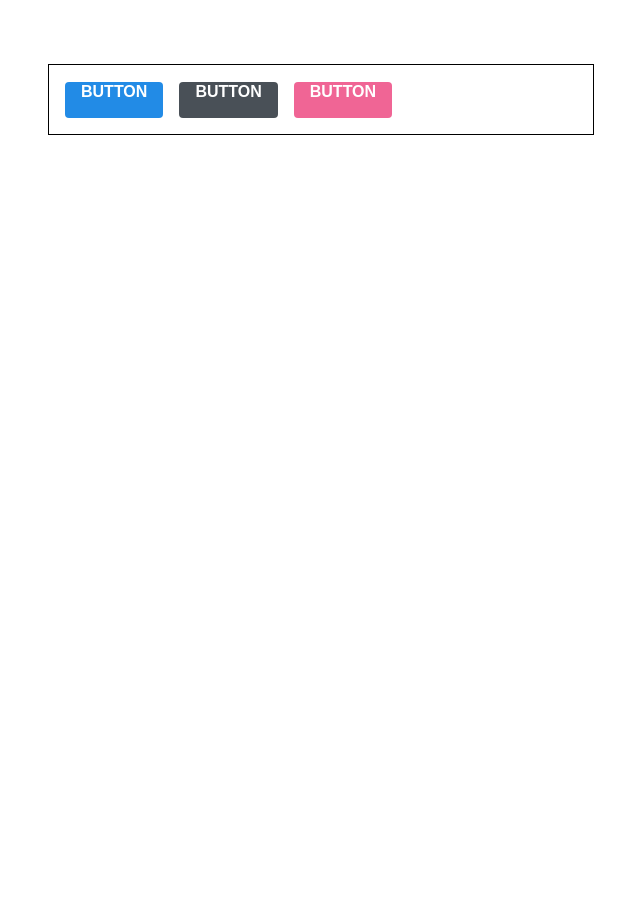
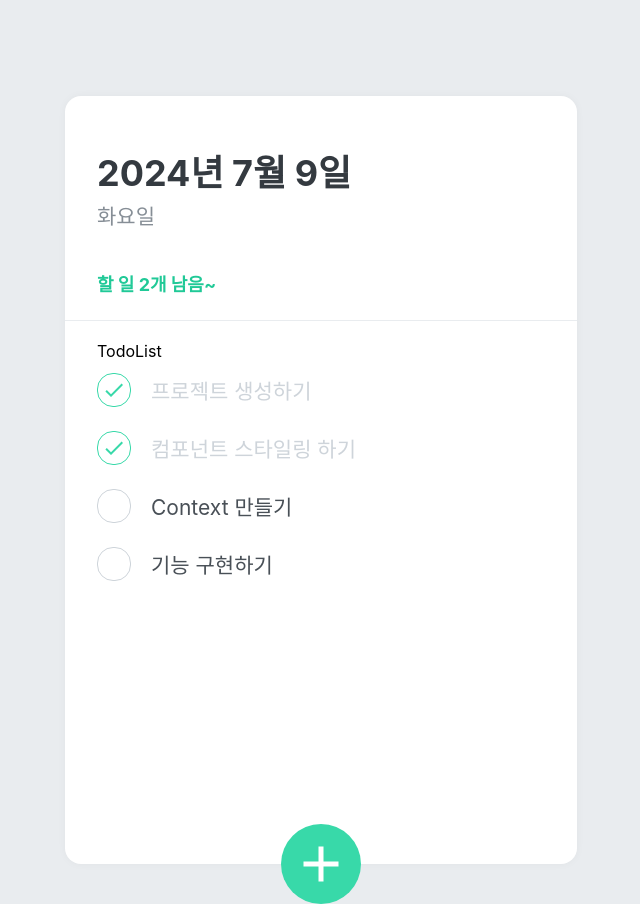
Before and after one commit to sejiniyam/react_study, a React (Create React App) app: page / in a window 1280 px wide. Shown: the whole page, without its empty margins (319-959 px from the left). Before the commit the page ends 800 px from the top, so only its background shows below. Built offline with nearby package versions, Linux system fonts and the light colour scheme.

Commit message:
멋진 투두리스트 만들기 : 컴포넌트 생성

```diff
--- a/package.json
+++ b/package.json
@@ -10,6 +10,7 @@
     "polished": "^4.3.1",
     "react": "^18.3.1",
     "react-dom": "^18.3.1",
+    "react-icons": "^5.2.1",
     "react-scripts": "5.0.1",
     "styled-components": "^6.1.11",
     "web-vitals": "^2.1.4"
--- a/src/Counter.js
+++ b/src/Counter.js
@@ -1,4 +1,3 @@
-import { toHaveErrorMessage } from "@testing-library/jest-dom/dist/matchers";
 import React, { Component } from "react";
 
 // useState 이용해서 컴포넌트 동적 값 관리하기
--- /dev/null
+++ b/src/TodoList/ToCreate.js
@@ -0,0 +1,98 @@
+import React, { useState } from "react";
+import styled, { css } from "styled-components";
+import { MdAdd } from "react-icons/md";
+
+const CircleButton = styled.div`
+    background : #38d9a9;
+    &:hover {
+        background : #63e6be;
+    }
+    &:active {
+        background : #20c997;
+    }
+
+    z-index: 5;
+    cursor: pointer;
+    width: 80px;
+    height: 80px;
+    display: block;
+    align-items: center;
+    justify-content: center;
+    font-size: 60px;
+    position: absolute;
+    left: 50%;
+    bottom: 0px;
+    transform: translate(-50%, 50%);
+    color: white;
+    border-radius: 50%;
+    border: none;
+    outline: none;
+    display: flex;
+    align-items: center;
+    justify-content: center;
+
+    transition: 0.125s all ease-in;
+    ${props =>
+        props.open &&
+        css`
+        background: #ff6b6b;
+        &:hover {
+            background: #ff8787;
+        }
+        &:active {
+            background: #fa5252;
+        }
+        transform: translate(-50%, 50%) rotate(45deg);
+        `}
+`;
+
+const InsertFormPositioner = styled.div`
+    width : 100%;
+    bottom : 0;
+    left : 0;
+    position : absolute;
+`;
+
+const InsertForm = styled.form`
+    background : #f8f9fa;
+    padding-left : 32px;
+    padding-top : 32px;
+    padding-right : 32px;
+    padding-bottom : 72px;
+
+    border-bottom-left-radius : 16px;
+    border-bottom-right-radius : 16px;
+    border-top : 1px solid #e9ecef;
+`;
+
+const Input = styled.input`
+    padding : 12px;
+    border-radius : 4px;
+    border : 1px solid #dee2e6;
+    width : 100%;
+    outline : none;
+    font-size : 18px;
+    box-sizing : border-box;
+`;
+
+function TodoCreate () {
+    const [ open, setOpen ] = useState(false);
+    const onToggle = () => setOpen(!open);
+
+    return (
+        <>
+            {open && (
+                <InsertFormPositioner>
+                    <InsertForm>
+                        <Input autoFocus placeholder="할 일 입력하고 enter 눌러주셈~" />
+                    </InsertForm>
+                </InsertFormPositioner>
+            )}
+            <CircleButton onClick={onToggle} open={open}>
+                <MdAdd />
+            </CircleButton>
+        </>
+    );
+}
+
+export default TodoCreate;
--- /dev/null
+++ b/src/TodoList/TodoHead.js
@@ -0,0 +1,40 @@
+import React from "react";
+import styled from "styled-components";
+
+const TodoHeadBlock = styled.div`
+    padding-top: 48px;
+    padding-left: 32px;
+    padding-right: 32px;
+    padding-bottom: 24px;
+    border-bottom: 1px solid #e9ecef;
+    h1 {
+    margin: 0;
+    font-size: 36px;
+    color: #343a40;
+    }
+    .day {
+    margin-top: 4px;
+    color: #868e96;
+    font-size: 21px;
+    }
+    .tasks-left {
+    color: #20c997;
+    font-size: 18px;
+    margin-top: 40px;
+    font-weight: bold;
+    }
+`;
+
+function TodoHead () {
+    return (
+        <>
+            <TodoHeadBlock>
+                <h1>2024년 7월 9일</h1>
+                <div className="day">화요일</div>
+                <div className="tasks-left">할 일 2개 남음~</div>
+            </TodoHeadBlock>
+        </>
+    );
+}
+
+export default TodoHead;
--- /dev/null
+++ b/src/TodoList/TodoItem.js
@@ -0,0 +1,74 @@
+import React from "react";
+import styled, { css } from "styled-components";
+import { MdDone, MdDelete } from "react-icons/md";
+
+const Remove = styled.div`
+  display: flex;
+  align-items: center;
+  justify-content: center;
+  color: #dee2e6;
+  font-size: 24px;
+  cursor: pointer;
+  &:hover {
+    color: #ff6b6b;
+  }
+  display: none;
+`;
+
+const TodoItemBlock = styled.div`
+  display: flex;
+  align-items: center;
+  padding-top: 12px;
+  padding-bottom: 12px;
+  &:hover {
+    ${Remove} {
+      display: initial;
+    }
+  }
+`;
+
+const CheckCircle = styled.div`
+  width: 32px;
+  height: 32px;
+  border-radius: 16px;
+  border: 1px solid #ced4da;
+  font-size: 24px;
+  display: flex;
+  align-items: center;
+  justify-content: center;
+  margin-right: 20px;
+  cursor: pointer;
+  ${props =>
+    props.done &&
+    css`
+      border: 1px solid #38d9a9;
+      color: #38d9a9;
+    `}
+`;
+
+const Text = styled.div`
+  flex: 1;
+  font-size: 21px;
+  color: #495057;
+  ${props =>
+    props.done &&
+    css`
+      color: #ced4da;
+    `}
+`;
+
+function TodoItem ({ id, done, text }) {
+    return (
+        <>
+            <TodoItemBlock>
+                <CheckCircle done={done}>{done && <MdDone />}</CheckCircle>
+                <Text done={done}>{text}</Text>
+                <Remove>
+                    <MdDelete />
+                </Remove>
+            </TodoItemBlock>
+        </>
+    );
+}
+
+export default TodoItem;
--- /dev/null
+++ b/src/TodoList/TodoList.js
@@ -0,0 +1,26 @@
+import React from "react";
+import styled from "styled-components";
+import TodoItem from "./TodoItem";
+
+const TodoListBlock = styled.div`
+    flex: 1;
+    padding: 20px 32px;
+    padding-bottom: 48px;
+    over-flow-y: auto;
+
+`;
+
+function TodoList () {
+    return (
+        <>
+            <TodoListBlock>TodoList
+                <TodoItem text="프로젝트 생성하기" done={true}/>
+                <TodoItem text="컴포넌트 스타일링 하기" done={true} />
+                <TodoItem text="Context 만들기" done={false} />
+                <TodoItem text="기능 구현하기" done={false} />
+            </TodoListBlock>
+        </>
+    );
+}
+
+export default TodoList;
--- /dev/null
+++ b/src/TodoList/TodoTemplate.js
@@ -0,0 +1,30 @@
+import React from "react";
+import styled from "styled-components";
+
+// 중앙에 보여질 흰색 템플릿 박스
+const TodoTemplateBlock = styled.div`
+    width: 512px;
+    height: 768px;
+
+    position: relative; /* 추후 박스 하단에 추가 버튼을 위치시키기 위한 설정 */
+    background: white;
+    border-radius: 16px;
+    box-shadow: 0 0 8px 0 rgba(0, 0, 0, 0.04);
+
+    margin: 0 auto; /* 페이지 중앙에 나타나도록 설정 */
+
+    margin-top: 96px;
+    margin-bottom: 32px;
+    display: flex;
+    flex-direction: column;
+`;
+
+function TodoTemplate ({ children }) {
+    return (
+        <>
+            <TodoTemplateBlock>{ children }</TodoTemplateBlock>
+        </>
+    );
+}
+
+export default TodoTemplate;
--- /dev/null
+++ b/src/TodoListApp.js
@@ -0,0 +1,28 @@
+import React from "react";
+import { createGlobalStyle } from "styled-components";
+import TodoTemplate from "./TodoList/TodoTemplate";
+import TodoHead from "./TodoList/TodoHead";
+import TodoList from "./TodoList/TodoList";
+import TodoCreate from "./TodoList/ToCreate";
+
+// 배경 회색
+const GlobalStyle = createGlobalStyle`
+    body {
+        background : #e9ecef;
+    }
+`;
+
+function TodoListApp() {
+    return (
+        <>
+            <GlobalStyle />
+            <TodoTemplate>
+                <TodoHead />
+                <TodoList />
+                <TodoCreate />
+            </TodoTemplate>
+        </>
+    );
+}
+
+export default TodoListApp;
--- a/src/index.js
+++ b/src/index.js
@@ -5,7 +5,8 @@
 // import Status from './Status';
 import reportWebVitals from './reportWebVitals';
 // import Counter from './Counter';
-import StyleApp from './StyleApp';
+// import StyleApp from './StyleApp';
+import TodoListApp from './TodoListApp';
 
 const root = ReactDOM.createRoot(document.getElementById('root'));
 root.render(
@@ -13,7 +14,8 @@
     {/* <App /> */}
     {/* <Status /> */}
     {/* <Counter /> */}
-    <StyleApp />
+    {/* <StyleApp /> */}
+    <TodoListApp />
   </React.StrictMode>
 );
 
```
Also changed, not shown: 1 other file (tests, documents, lock files or other folders).
